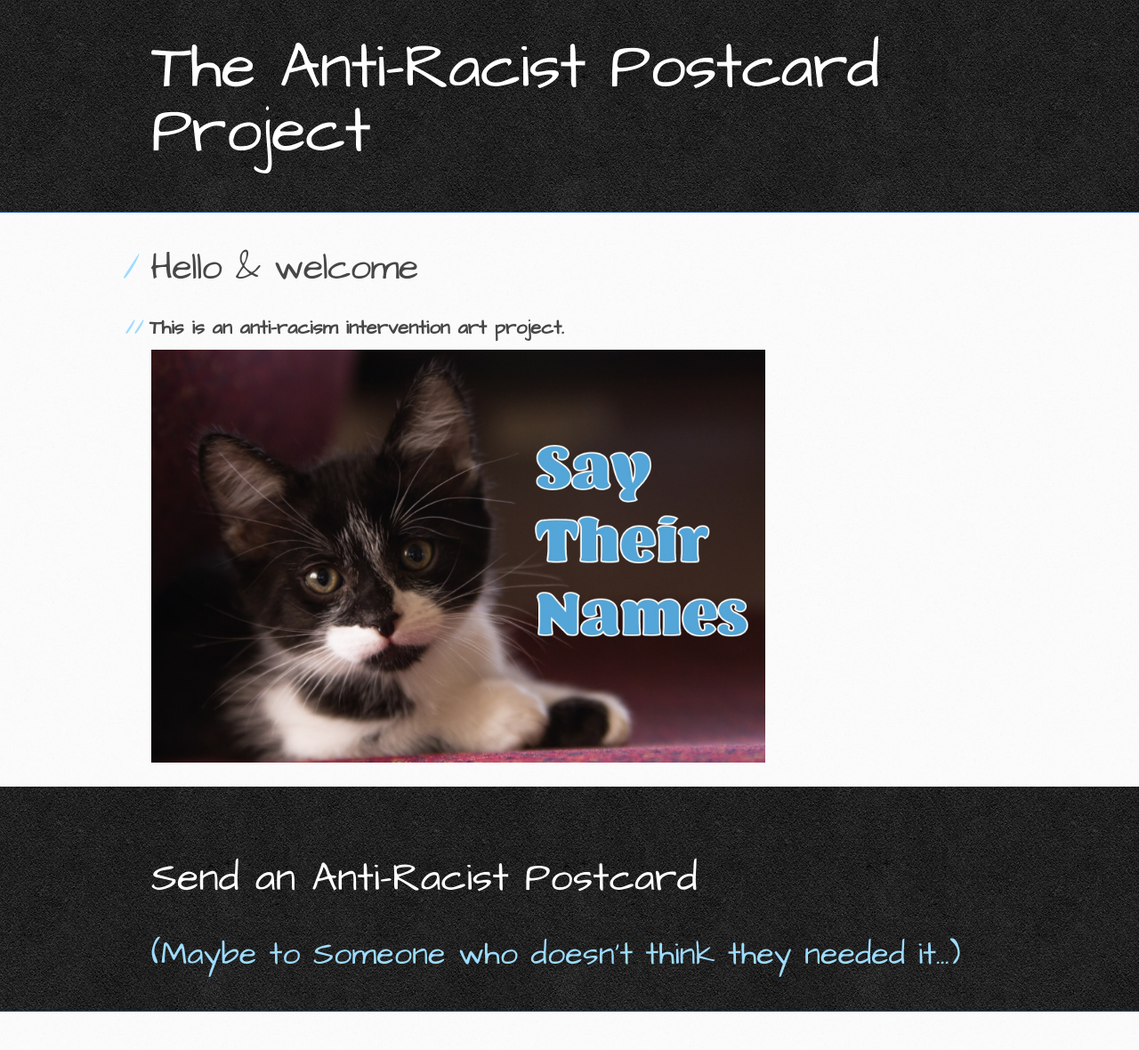
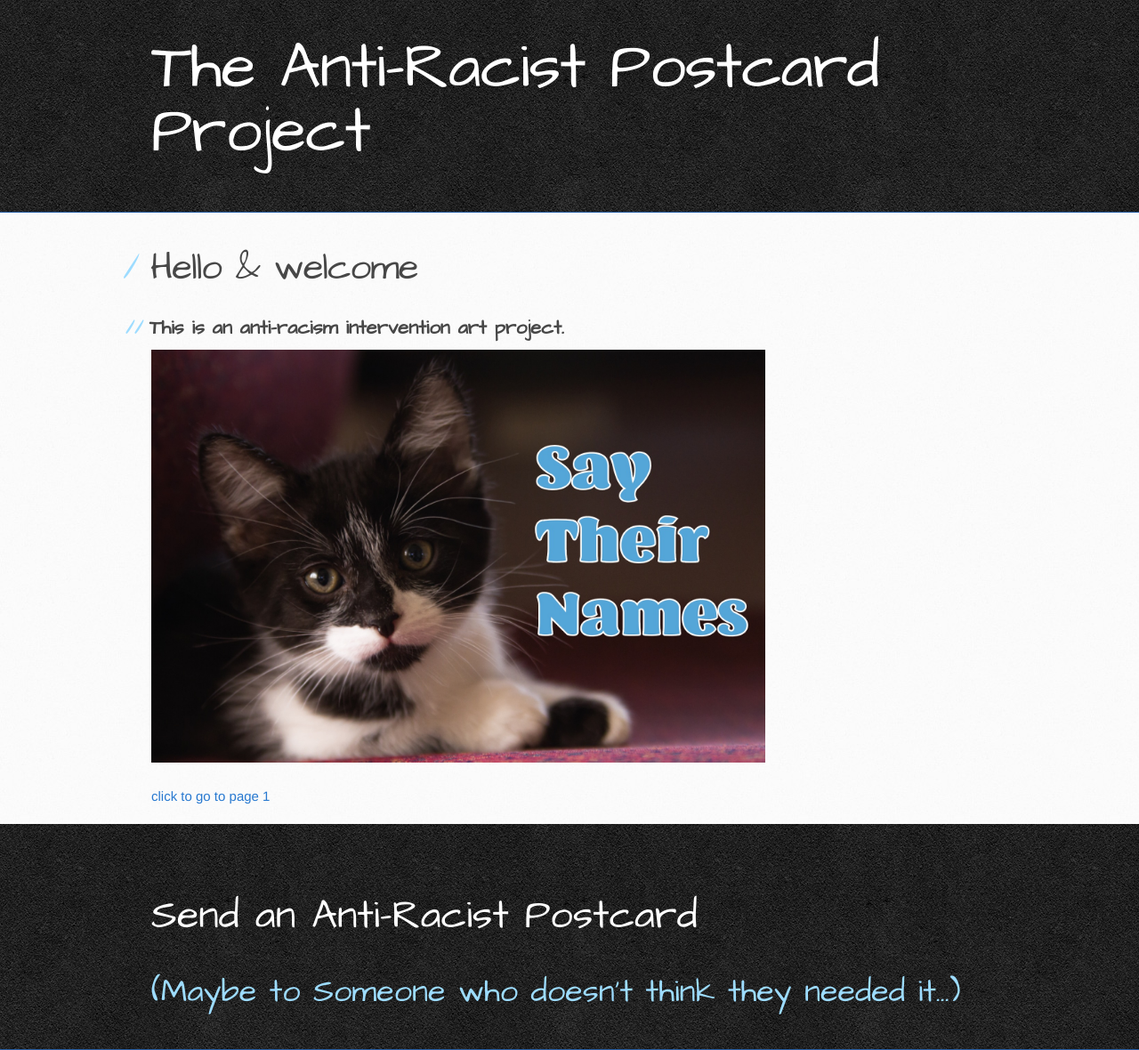
Before and after one commit to mir-lab/AntiRacistPostcardProject, a Jekyll site: the page built from docs/index.md, in a window 1280 px wide. Shown: the whole page at 89% size. Built offline with Jekyll 4.4.1, drawn with Linux system fonts in a browser that asks for light colours; the repository's description, which GitHub fills in, is left out; before the commit the page ends 1137 px from its top, so only the background shows below that.

Commit message:
Update index.md

```diff
--- a/docs/index.md
+++ b/docs/index.md
@@ -8,6 +8,8 @@ title: Anti-Racism Postcards
 
 ![](assets/imgs/card-1.jpg)
 
+[click to go to page 1](/pages/page-1)
+
 <!-- ---
 # Welcome welcome
 
```
